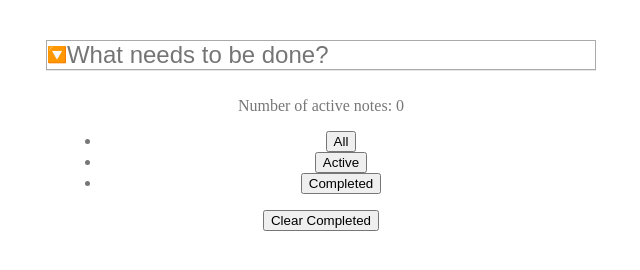
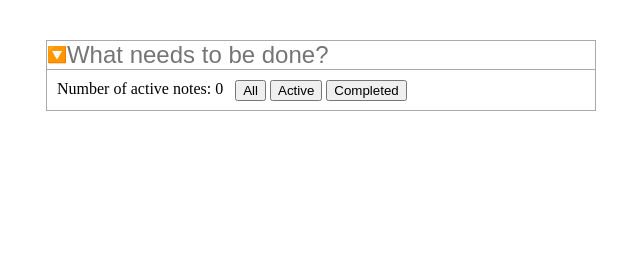
Before and after one commit to Nikell97/frontend-assignment-notepad, a plain HTML site: page index.html in a window 1280 px wide. Shown: the part 152-422 px from the top of the page, without its empty margins (319-959 px from the left). Drawn offline with Linux system fonts and the light colour scheme.

Commit message:
Fixed the footer.

```diff
--- a/main.js
+++ b/main.js
@@ -8,6 +8,8 @@ let showCompletedButton = document.getElementById('completed');
 let clearCompletedButton = document.getElementById('clear');
 
 let activeNotes = 0;
+
+clearCompletedButton.style.display = "none";
 
 form.onsubmit = async event => {
   event.preventDefault();
@@ -117,6 +119,7 @@ clearCompletedButton.addEventListener("click", function() {
     }
   }
   updateNumberOfActiveNotes();
+  hideClearCompletedButton();
 });
 
 
--- a/style.css
+++ b/style.css
@@ -88,7 +88,15 @@ label[for="toggle-all"] {
   margin-left: 0px;
 }
 
-.filters {
+#numberOfActiveNotes {
+  float: left;
+  text-align: left;
+  margin: 0px;
+
+  color: #000000;
+}
+
+#filters {
 	margin: 0;
 	padding: 0;
 	list-style: none;
@@ -96,11 +104,26 @@ label[for="toggle-all"] {
 	right: 0;
 	left: 0;
 }
+#filters li {
+  display: inline;
+}
+
+#clear {
+  float: right;
+  position: relative;
+  text-decoration: none;
+}
 
 #footer {
   color: #777;
   padding: 10px 15px;
   height: 20px;
   text-align: center;
-  border-top: 1px solid #e6e6e6;
+
+  padding: 10px;
+
+  border: 1px;
+  border-top: 0px;
+  border-style: solid;
+  border-color:#aaa;
 }
```
